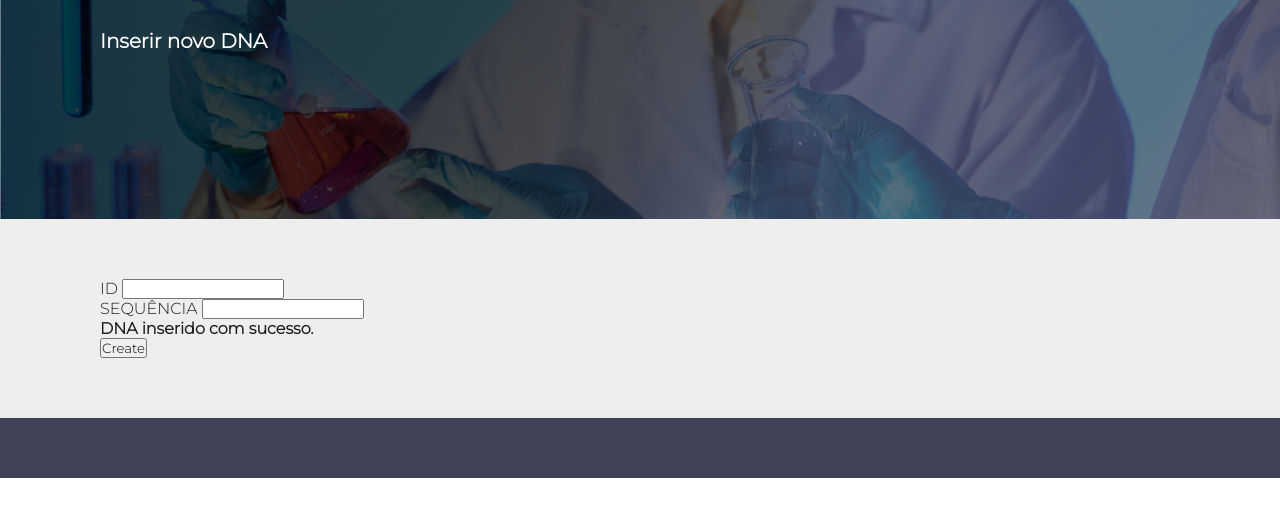
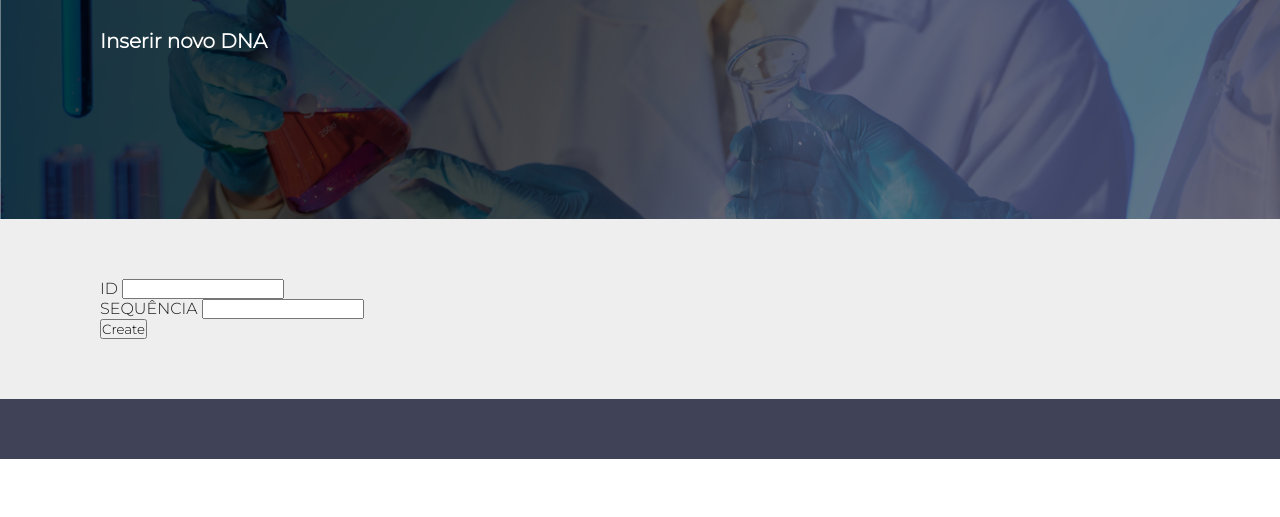
Before and after one commit to isbueno/bdg-web-app, a Flask app: page /dna/new in a window 1280 px wide. Shown: the part 61-578 px from the top of the page. Run offline with Flask 2, Linux system fonts and the light colour scheme.

Commit message:
git -m "Web App - att CSS and Flask Commit"

```diff
--- a/templates/dna/new.html
+++ b/templates/dna/new.html
@@ -23,7 +23,6 @@
         <div>
             {{ form.sequencia.label }} {{ form.sequencia(size=20) }}
         </div>
-        <p>DNA inserido com sucesso.</p>
         <input type="submit" value="Create"/>
     </form>
 
```
